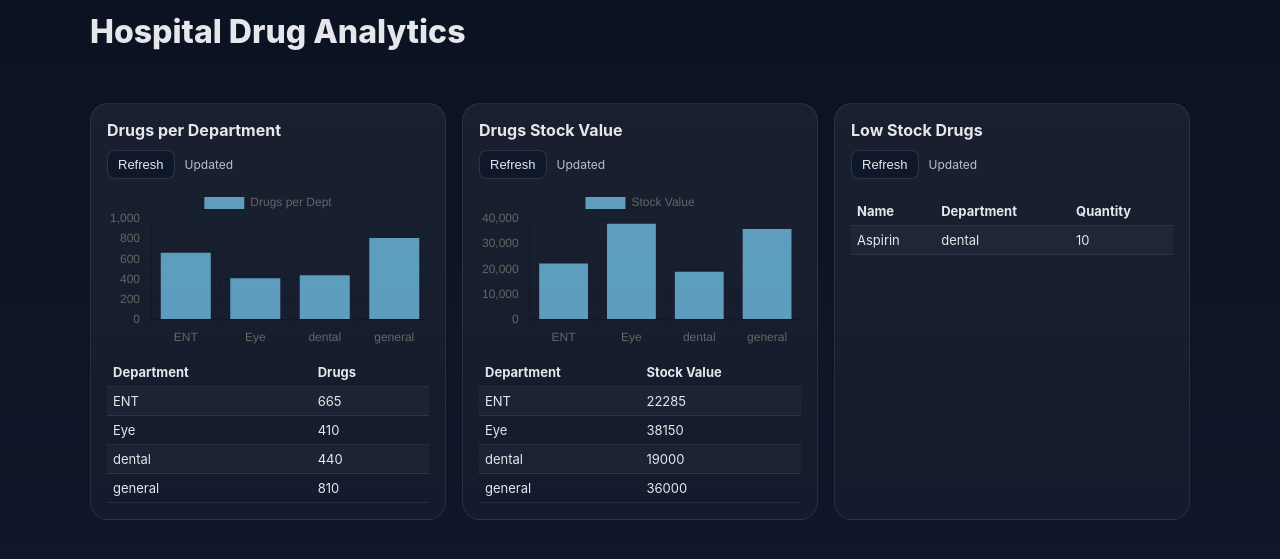
After one commit to vishnu2006034/healthcare, a Flask app: page /analyticsdrug/drugdashboard in a window 1280 px wide. The commit adds this page. Shown: the top 559 px of the page. Run offline with Flask 3, Linux system fonts and the light colour scheme.

Commit message:
analytics for drug

```diff
--- a/analytics.py
+++ b/analytics.py
@@ -1,6 +1,6 @@
 from flask import Blueprint, render_template, jsonify
 from sqlalchemy import func
-from models import db, Patient,Drugs,Doctor   # ✅ import db and Patient directly
+from models import db, Patient,Drugs,Doctor,Patientin,Patientout  # ✅ import db and Patient directly
 
 # analytics.py
 
@@ -23,6 +23,24 @@ def patients_per_department():
     )
     return jsonify({dept or "Unknown": int(count) for dept, count in rows})
 
+@analytics_bp.route("/patients-by-gender")
+def patients_by_gender():
+    rows = (
+    db.session.query(Patient.department, Patient.gender, func.count(Patient.id))
+    .group_by(Patient.department, Patient.gender)
+    .all()
+)
+
+    result = {}
+    for dept, gender, count in rows:
+        dept = dept or "Unknown Department"
+        gender = gender or "Unknown Gender"
+
+        if dept not in result:
+            result[dept] = {}
+        result[dept][gender] = int(count)
+
+    return jsonify(result)
 
 # Drugs per department
 @analytics_bp.route("/drugs-per-department")
@@ -34,19 +52,64 @@ def drugs_per_department():
     )
     return jsonify({dept or "Unknown": int(qty or 0) for dept, qty in rows})
 
+@analytics_bp.route("/drugs-stock-value")
+def drugs_stock_value():
+    rows = (
+        db.session.query(Drugs.department, func.sum(Drugs.price * Drugs.quantity))
+        .group_by(Drugs.department)
+        .all()
+    )
+    return jsonify({dept or "Unknown": float(value) for dept, value in rows})
+
+@analytics_bp.route("/low-stock-drugs")
+def low_stock_drugs():
+    # Define a threshold for low stock (e.g., 10 units)
+    LOW_STOCK_THRESHOLD = 10
+    rows = (
+        db.session.query(Drugs.id, Drugs.name, Drugs.department, Drugs.quantity)
+        .filter(Drugs.quantity <= LOW_STOCK_THRESHOLD)
+        .all()
+    )
+
+    return jsonify([
+        {
+            "id": drug_id,
+            "name": name,
+            "department": dept,
+            "quantity": int(qty),
+            "threshold": LOW_STOCK_THRESHOLD
+        }
+        for drug_id, name, dept, qty in rows
+    ])
+
+@analytics_bp.route("/patients-by-age-group")
+def patients_by_age_group():
+    rows = (
+        db.session.query(Patient.age)
+        .filter(Patient.age != None)
+        .all()
+    )
+
+    groups = {"0-18": 0, "19-35": 0, "36-60": 0, "60+": 0}
+    for (age,) in rows:
+        if age <= 18:
+            groups["0-18"] += 1
+        elif age <= 35:
+            groups["19-35"] += 1
+        elif age <= 60:
+            groups["36-60"] += 1
+        else:
+            groups["60+"] += 1
+
+    return jsonify(groups)
 
 # Top doctors by number of patients
-@analytics_bp.route("/top-doctors")
-def top_doctors():
-    rows = (
-        db.session.query(Doctor.name, func.count(Patient.id).label("patients"))
-        .join(Patient, Patient.doctor_id == Doctor.id)
-        .group_by(Doctor.id)
-        .order_by(func.count(Patient.id).desc())
-        .limit(10)
-        .all()
-    )
-    return jsonify([
-        {"name": name, "patients": int(patients)}
-        for name, patients in rows
-    ])
+@analytics_bp.route("/patients-checkin-status")
+def patients_checkin_status():
+    checkins = db.session.query(func.count(Patientin.id)).scalar() or 0
+    checkouts = db.session.query(func.count(Patientout.id)).scalar() or 0
+
+    return jsonify({
+        "Checked-in": int(checkins),
+        "Checked-out": int(checkouts)
+    })
--- /dev/null
+++ b/analyticsdrug.py
@@ -0,0 +1,47 @@
+from flask import Blueprint, render_template, jsonify
+from sqlalchemy import func
+from models import db, Patient,Drugs,Doctor,Patientin,Patientout
+
+
+analyticsdrug_bp = Blueprint("analyticsdrug", __name__)
+
+@analyticsdrug_bp.route("/drugdashboard")
+def analytics_drugdashboard():
+    return render_template("druganalytics.html")
+
+@analyticsdrug_bp.route("/drugs-per-department")
+def drugs_per_department():
+    rows = (
+        db.session.query(Drugs.department, func.sum(Drugs.quantity))
+        .group_by(Drugs.department)
+        .all()
+    )
+    return jsonify({dept or "Unknown": int(qty) for dept, qty in rows})
+
+@analyticsdrug_bp.route("/drugs-stock-value")
+def drugs_stock_value():
+    rows = (
+        db.session.query(Drugs.department, func.sum(Drugs.price * Drugs.quantity))
+        .group_by(Drugs.department)
+        .all()
+    )
+    return jsonify({dept or "Unknown": float(value) for dept, value in rows})
+
+@analyticsdrug_bp.route("/drugs-low-stock")
+def drugs_low_stock():
+    rows = (
+        db.session.query(Drugs.id, Drugs.name, Drugs.department, Drugs.quantity, Drugs.update_quantity)
+        .filter(Drugs.quantity <= Drugs.update_quantity)  # flag when below threshold
+        .all()
+    )
+
+    return jsonify([
+        {
+            "id": drug_id,
+            "name": name,
+            "department": dept,
+            "quantity": int(qty),
+            "threshold": int(update_qty)
+        }
+        for drug_id, name, dept, qty, update_qty in rows
+    ])
--- a/app.py
+++ b/app.py
@@ -8,6 +8,7 @@ import os
 import json
 from models import db,Admin,Patient,Medical,Drugs,Doctor ,Patientin,Patientout,Prescription,DrugsHistory # ✅ import db from models
 from analytics import analytics_bp
+from analyticsdrug import analyticsdrug_bp
 # from sqlalchemy import func
 # from analytics import analytics_bp
 # app.register_blueprint(analytics_bp)
@@ -32,6 +33,7 @@ login.login_view = 'doclogin'
 
 db.init_app(app)
 app.register_blueprint(analytics_bp, url_prefix="/analytics")
+app.register_blueprint(analyticsdrug_bp,url_prefix="/analyticsdrug")
 
 @login.user_loader
 def load_user(user_id):
--- a/init_db.py
+++ b/init_db.py
@@ -1,12 +1,12 @@
-# from app import db, app, Patient, Doctor, Drugs
-from model import db,Patient,Doctor,drug
+from app import db, app, Patient, Doctor, Drugs
+from models import db,Patient,Doctor,Drug
 
 with app.app_context():
     db.create_all()
     print("Database tables created successfully.")
 
     # Insert sample patients
-    patient1 = Patient(name="John Doe", gender="Male", age=30, phone=1234567890, address="123 Main St", department="dental")
+    patient1 = Patient(name="John Doe", gender="Male", age=30, phone=1234567890, address="123 Main St", department="Dental")
     patient2 = Patient(name="Jane Smith", gender="Female", age=25, phone=9876543210, address="456 Elm St", department="ENT")
 #     patient1 = Patient(name="Arjun Mehta", gender="Male", age=34, phone=9876501234, address="12 MG Road", department="Dental")
 # patient2 = Patient(name="Priya Sharma", gender="Female", age=28, phone=9123456789, address="45 Residency St", department="Dental")
--- /dev/null
+++ b/templates/druganalytics.html
@@ -0,0 +1,133 @@
+<!DOCTYPE html>
+<html lang="en">
+<head>
+  <meta charset="UTF-8" />
+  <meta name="viewport" content="width=device-width, initial-scale=1" />
+  <title>Hospital Drug Analytics</title>
+  <script src="https://cdn.jsdelivr.net/npm/chart.js@4.4.4/dist/chart.umd.min.js"></script>
+  <style>
+    :root{--bg:#0b1221;--card:#121a2b;--muted:#b7c0d1;--accent:#7dd3fc;--danger:#ef4444}
+    body{margin:0;font-family:Inter,system-ui,Segoe UI,Roboto,sans-serif;background:linear-gradient(180deg,#0b1221,#10172a);color:#e5e7eb}
+    header{padding:24px 20px 8px}
+    h1{margin:0;font-weight:800}
+    .wrap{max-width:1100px;margin:0 auto;padding:12px 20px 40px}
+    .grid{display:grid;grid-template-columns:repeat(auto-fit,minmax(320px,1fr));gap:16px}
+    .card{background:linear-gradient(180deg,rgba(255,255,255,.06),rgba(255,255,255,.02));border:1px solid rgba(255,255,255,.08);border-radius:18px;padding:16px;min-height:300px;display:flex;flex-direction:column}
+    .card h2{margin:0 0 10px;font-size:16px;font-weight:700}
+    .toolbar{display:flex;gap:10px;align-items:center;margin-bottom:8px}
+    button{cursor:pointer;border:1px solid rgba(255,255,255,.12);background:#0f172a;color:#e5e7eb;padding:6px 10px;border-radius:8px;font-size:13px}
+    .status{font-size:12px;color:var(--muted)}
+    .error{color:var(--danger)}
+    canvas{flex:1;max-height:180px !important}
+    .table{width:100%;border-collapse:collapse;margin-top:10px;font-size:13px}
+    .table th,.table td{border-bottom:1px solid rgba(255,255,255,.08);padding:6px;text-align:left}
+    .table tbody tr:nth-child(odd){background:rgba(255,255,255,.03)}
+  </style>
+</head>
+<body>
+  <header class="wrap">
+    <h1>Hospital Drug Analytics</h1>
+  </header>
+
+  <main class="wrap">
+    <div class="grid">
+      <!-- Drugs per Department -->
+      <section class="card">
+        <h2>Drugs per Department</h2>
+        <div class="toolbar">
+          <button id="refreshDrugsDept">Refresh</button>
+          <span id="drugsDeptStatus" class="status"></span>
+        </div>
+        <canvas id="drugsDeptChart"></canvas>
+        <table class="table" id="drugsDeptTable"></table>
+      </section>
+
+      <!-- Drugs Stock Value -->
+      <section class="card">
+        <h2>Drugs Stock Value</h2>
+        <div class="toolbar">
+          <button id="refreshDrugsValue">Refresh</button>
+          <span id="drugsValueStatus" class="status"></span>
+        </div>
+        <canvas id="drugsValueChart"></canvas>
+        <table class="table" id="drugsValueTable"></table>
+      </section>
+
+      <!-- Low Stock Drugs -->
+      <section class="card">
+        <h2>Low Stock Drugs</h2>
+        <div class="toolbar">
+          <button id="refreshDrugsLow">Refresh</button>
+          <span id="drugsLowStatus" class="status"></span>
+        </div>
+        <table class="table" id="drugsLowTable"></table>
+      </section>
+    </div>
+  </main>
+
+  <script>
+    // Helpers
+    function byId(id){return document.getElementById(id)}
+    function status(el,msg,isError=false){el.textContent=msg;el.classList.toggle('error',isError)}
+    function toLabelsData(obj){const labels=Object.keys(obj||{});const data=labels.map(k=>obj[k]);return {labels,data}}
+    function drawBarChart(ctx,labels,data,label,color='rgba(125,211,252,0.7)'){
+      if(ctx.__chart) ctx.__chart.destroy()
+      ctx.__chart=new Chart(ctx,{type:'bar',data:{labels,datasets:[{label,data,backgroundColor:color}]},options:{responsive:true,scales:{y:{beginAtZero:true}}}})
+    }
+    function renderTable(el,obj,headers){
+      const labels=Object.keys(obj||{})
+      const rows=labels.map(k=>`<tr><td>${k}</td><td>${obj[k]}</td></tr>`).join('')
+      el.innerHTML=`<thead><tr>${headers.map(h=>`<th>${h}</th>`).join('')}</tr></thead><tbody>${rows}</tbody>`
+    }
+
+    // Fetchers
+    async function fetchDrugsDept(){
+      const s=byId('drugsDeptStatus')
+      status(s,'Loading...')
+      try{
+        const r=await fetch('/analytics/drugs-per-department')
+        const d=await r.json()
+        const {labels,data}=toLabelsData(d)
+        drawBarChart(byId('drugsDeptChart'),labels,data,'Drugs per Dept')
+        renderTable(byId('drugsDeptTable'),d,['Department','Drugs'])
+        status(s,'Updated')
+      }catch(e){status(s,'Error',true)}
+    }
+
+    async function fetchDrugsValue(){
+      const s=byId('drugsValueStatus')
+      status(s,'Loading...')
+      try{
+        const r=await fetch('/analytics/drugs-stock-value')
+        const d=await r.json()
+        const {labels,data}=toLabelsData(d)
+        drawBarChart(byId('drugsValueChart'),labels,data,'Stock Value')
+        renderTable(byId('drugsValueTable'),d,['Department','Stock Value'])
+        status(s,'Updated')
+      }catch(e){status(s,'Error',true)}
+    }
+
+    async function fetchDrugsLow(){
+      const s=byId('drugsLowStatus')
+      status(s,'Loading...')
+      try{
+        const r=await fetch('/analytics/low-stock-drugs')
+        const d=await r.json()
+        const rows=d.map(drug=>`<tr><td>${drug.name}</td><td>${drug.department}</td><td>${drug.quantity}</td></tr>`).join('')
+        byId('drugsLowTable').innerHTML=`<thead><tr><th>Name</th><th>Department</th><th>Quantity</th></tr></thead><tbody>${rows}</tbody>`
+        status(s,'Updated')
+      }catch(e){status(s,'Error',true)}
+    }
+
+    // Bind buttons
+    byId('refreshDrugsDept').onclick=fetchDrugsDept
+    byId('refreshDrugsValue').onclick=fetchDrugsValue
+    byId('refreshDrugsLow').onclick=fetchDrugsLow
+
+    // Auto load on startup
+    fetchDrugsDept()
+    fetchDrugsValue()
+    fetchDrugsLow()
+  </script>
+</body>
+</html>
--- a/templates/medpage.html
+++ b/templates/medpage.html
@@ -24,11 +24,11 @@
                         <i class="fas fa-calendar-alt me-2"></i> History
                     </a>
                 </li>
-                <!-- <li class="nav-item mb-2">
-                    <a href="{{ url_for('analytics.analytics_dashboard') }}" class="nav-link text-white">
+                <li class="nav-item mb-2">
+                    <a href="{{ url_for('analyticsdrug.analytics_drugdashboard') }}" class="nav-link text-white">
                         <i class="fas fa-calendar-alt me-2"></i> Dashboard
                     </a>
-                </li> -->
+                </li>
                 <li class="nav-item mb-2">
                     <a href="{{ url_for('logout') }}" class="nav-link text-white">
                         <i class="fas fa-calendar-alt me-2"></i> Logout
```
Also changed, not shown: templates/analytics.html (+39 -27 lines), templates/patients_by_dept.html (deleted, +0 -29 lines), instance/database.db.
